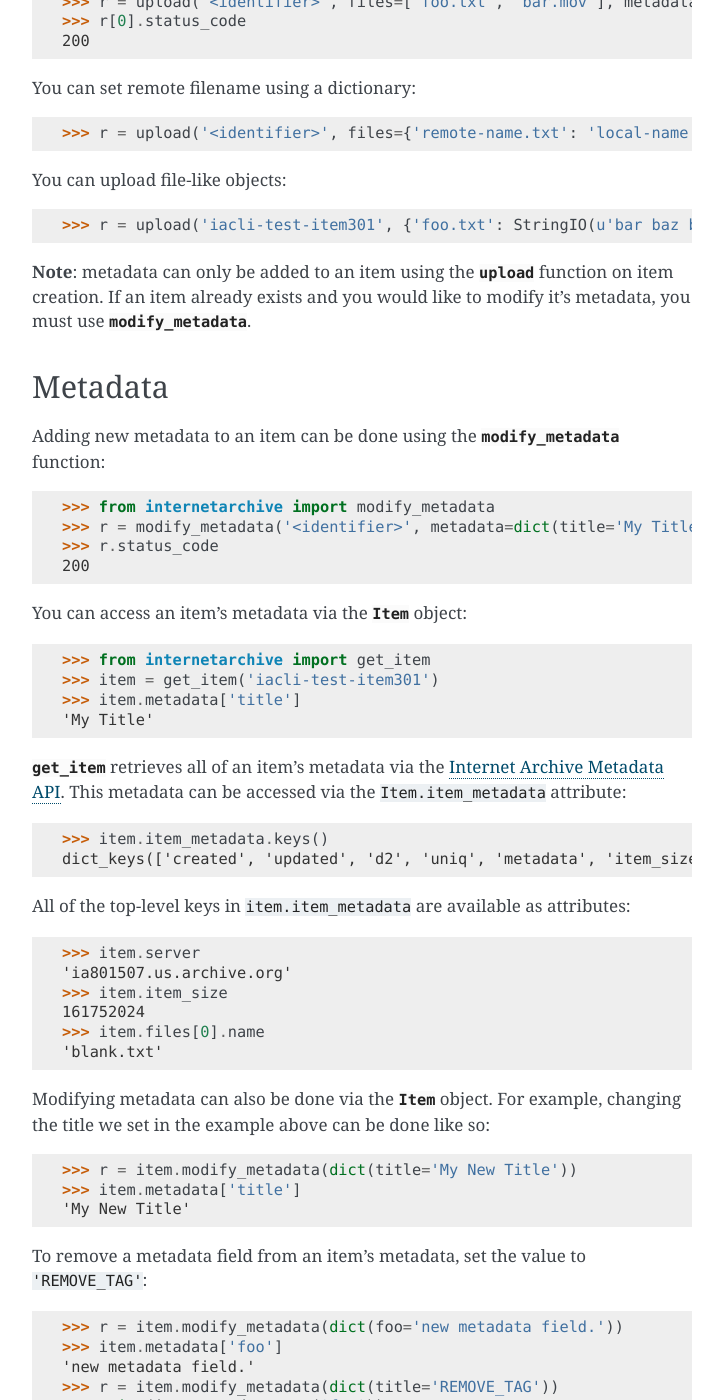
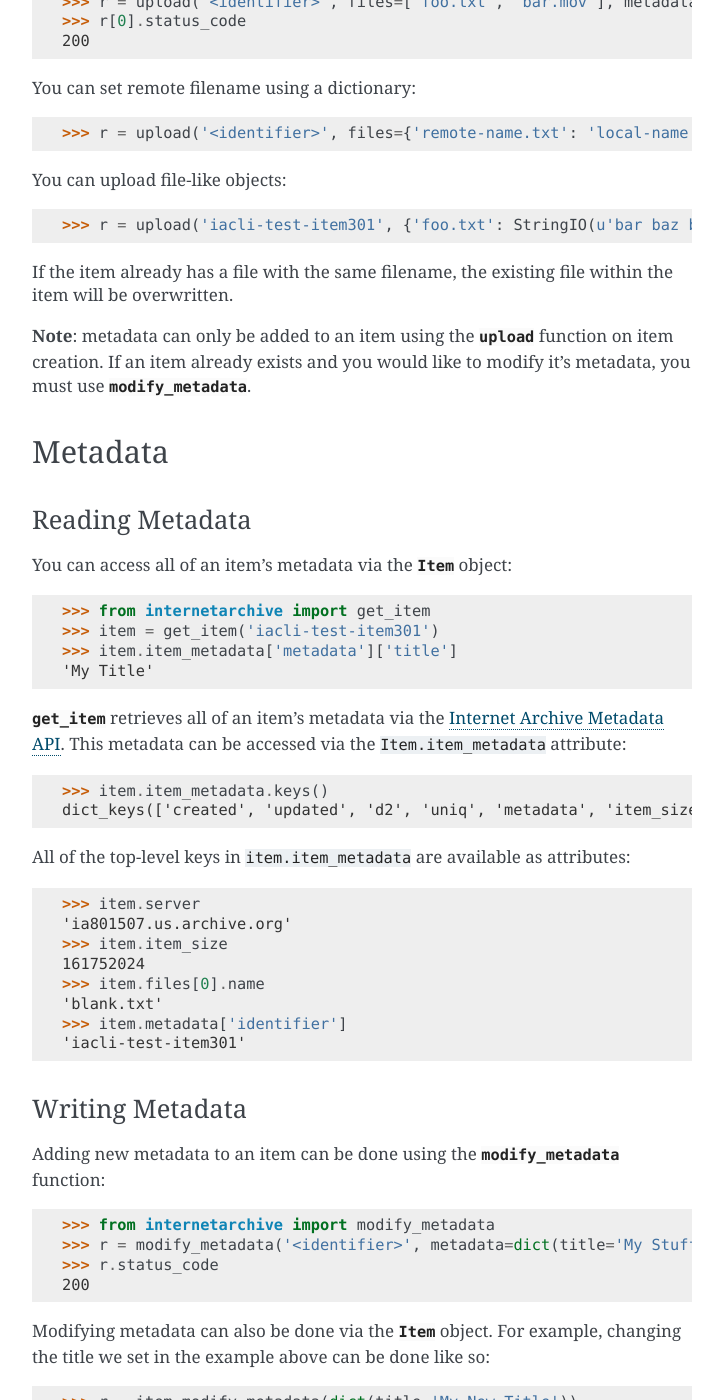
Before and after one commit to jjjake/internetarchive, a Sphinx documentation site: the page built from docs/source/quickstart.rst, in a window 1280 px wide and 1400 px high, scrolled down 674 px. Shown: the whole window, without its empty margins (388-1111 px from the left). Built offline with Sphinx 7.4.7, drawn with Linux system fonts in a browser that asks for light colours; some of the changed text lies outside the part shown.

```diff
--- a/docs/source/index.rst
+++ b/docs/source/index.rst
@@ -6,7 +6,10 @@
 The Internet Archive Python Library
 ===================================
 
+Release v\ |version|. (:ref:`Installation <install>`)
+
 Welcome to the documentation for the ``internetarchive`` Python library.
+``internetarchive`` is a command-line and Python interface to Archive.org.
 Please report any issues on `Github <https://github.com/jjjake/internetarchive/issues>`__.
 
 
--- a/docs/source/quickstart.rst
+++ b/docs/source/quickstart.rst
@@ -39,24 +39,22 @@ You can upload file-like objects::
 
     >>> r = upload('iacli-test-item301', {'foo.txt': StringIO(u'bar baz boo')})
 
+If the item already has a file with the same filename, the existing file within the item will be overwritten.
+
 **Note**: metadata can only be added to an item using the :func:`upload <internetarchive.upload>` function on item creation. If an item already exists and you would like to modify it's metadata, you must use :func:`modify_metadata <internetarchive.modify_metadata>`.
 
 
 Metadata
 --------
 
-Adding new metadata to an item can be done using the :func:`modify_metadata <internetarchive.modify_metadata>` function::
+Reading Metadata
+^^^^^^^^^^^^^^^^
 
-    >>> from internetarchive import modify_metadata
-    >>> r = modify_metadata('<identifier>', metadata=dict(title='My Title'))
-    >>> r.status_code
-    200
-
-You can access an item's metadata via the :class:`Item <internetarchive.Item>` object::
+You can access all of an item's metadata via the :class:`Item <internetarchive.Item>` object::
 
     >>> from internetarchive import get_item
     >>> item = get_item('iacli-test-item301')
-    >>> item.metadata['title']
+    >>> item.item_metadata['metadata']['title']
     'My Title'
 
 :func:`get_item <internetarchive.get_item>` retrieves all of an item's metadata via the `Internet Archive Metadata API <http://blog.archive.org/2013/07/04/metadata-api/>`_. This metadata can be accessed via the ``Item.item_metadata`` attribute::
@@ -72,6 +70,19 @@ All of the top-level keys in ``item.item_metadata`` are available as attributes:
     161752024
     >>> item.files[0].name
     'blank.txt'
+    >>> item.metadata['identifier']
+    'iacli-test-item301'
+
+
+Writing Metadata
+^^^^^^^^^^^^^^^^
+
+Adding new metadata to an item can be done using the :func:`modify_metadata <internetarchive.modify_metadata>` function::
+
+    >>> from internetarchive import modify_metadata
+    >>> r = modify_metadata('<identifier>', metadata=dict(title='My Stuff'))
+    >>> r.status_code
+    200
 
 Modifying metadata can also be done via the :class:`Item <internetarchive.Item>` object. For example, changing the title we set in the example above can be done like so::
 
```
Also changed, not shown: docs/source/installation.rst (+13 -0 lines), 1 other file.
